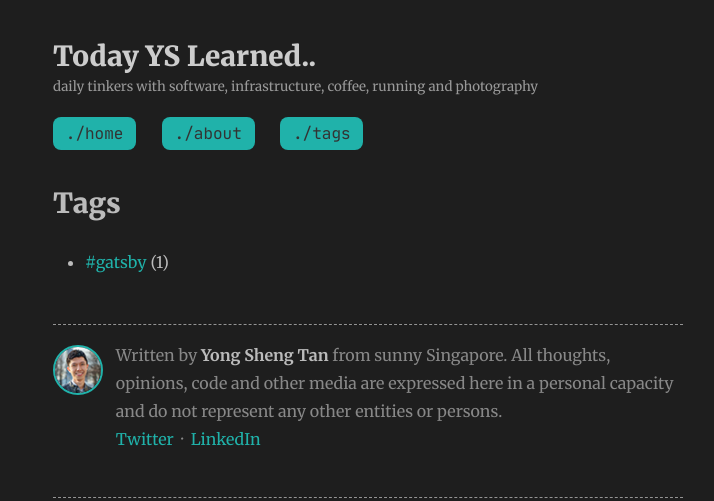
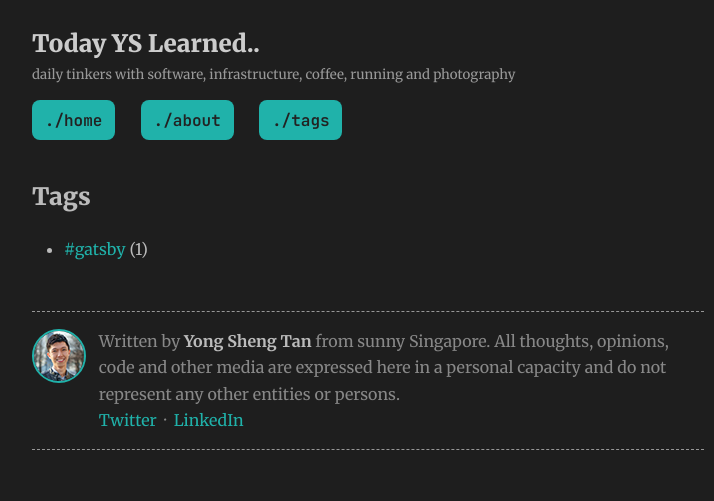
Before and after one commit to ystxn/blog, a Gatsby site: page /tags in a window 1280 px wide. Shown: the whole page, without its empty margins (272-986 px from the left). Built offline with nearby package versions, Linux system fonts and the light colour scheme; Gatsby itself is replaced by a stand-in of ours; some packages are replaced by stand-ins of ours.

Commit message:
Restructured typography

```diff
--- a/gatsby-browser.js
+++ b/gatsby-browser.js
@@ -1,5 +1,5 @@
 // custom typefaces
-import "typeface-montserrat"
 import "typeface-merriweather"
+import "typeface-jetbrains-mono"
 import "./src/assets/prism-custom.css"
 import "prismjs/plugins/line-numbers/prism-line-numbers.css"
--- a/gatsby-config.js
+++ b/gatsby-config.js
@@ -84,12 +84,6 @@ module.exports = {
       },
     },
     `gatsby-plugin-react-helmet`,
-    {
-      resolve: `gatsby-plugin-typography`,
-      options: {
-        pathToConfigModule: `src/utils/typography`,
-      },
-    },
     `gatsby-plugin-offline`,
   ],
 }
--- a/gatsby-node.js
+++ b/gatsby-node.js
@@ -61,7 +61,7 @@ exports.createPages = async ({ graphql, actions }) => {
 
   const tagTemplate = path.resolve("src/templates/tags.js")
   tags.filter((elem, pos, arr) => {
-    return arr.indexOf(elem) == pos
+    return arr.indexOf(elem) === pos
   }).forEach(tag => {
     createPage({
       path: `/tags/${tag.replace(/ /g, '-')}/`,
--- a/package.json
+++ b/package.json
@@ -15,7 +15,6 @@
     "gatsby-plugin-offline": "^3.0.32",
     "gatsby-plugin-react-helmet": "^3.1.21",
     "gatsby-plugin-sharp": "^2.4.3",
-    "gatsby-plugin-typography": "^2.3.21",
     "gatsby-remark-copy-linked-files": "^2.1.36",
     "gatsby-remark-images": "^3.1.42",
     "gatsby-remark-prismjs": "^3.3.30",
@@ -29,11 +28,10 @@
     "react-dom": "^16.12.0",
     "react-helmet": "^6.0.0-beta.2",
     "react-typography": "^0.16.19",
+    "typeface-jetbrains-mono": "^1.0.3",
     "typeface-merriweather": "0.0.72",
-    "typeface-montserrat": "0.0.75",
     "typescript": "^3.8.3",
-    "typography": "^0.16.19",
-    "typography-theme-wordpress-2016": "^0.16.19"
+    "typography": "^0.16.19"
   },
   "devDependencies": {
     "prettier": "^1.19.1"
--- a/src/assets/prism-custom.css
+++ b/src/assets/prism-custom.css
@@ -1,17 +1,8 @@
-@font-face {
-  font-family: 'JBM';
-  font-style: normal;
-  font-weight: 400;
-  src: url('fonts/JetBrainsMono-Regular.eot'); /* IE9 Compat Modes */
-  src: url('fonts/JetBrainsMono-Regular.eot?#iefix') format('embedded-opentype'), /* IE6-IE8 */
-       url('fonts/JetBrainsMono-Regular.woff2') format('woff2'), /* Super Modern Browsers */
-       url('fonts/JetBrainsMono-Regular.woff') format('woff'); /* Modern Browsers */
-}
 code[class*="language-"],
 pre[class*="language-"] {
   color: #ccc;
   background: none;
-  font-family: 'JBM', monospace;
+  font-family: 'JetBrains Mono', monospace;
   font-size: 1em;
   text-align: left;
   white-space: pre;
@@ -19,11 +10,9 @@ pre[class*="language-"] {
   word-break: normal;
   word-wrap: normal;
   line-height: 1.5;
-
   -moz-tab-size: 4;
   -o-tab-size: 4;
   tab-size: 4;
-
   -webkit-hyphens: none;
   -moz-hyphens: none;
   -ms-hyphens: none;
--- a/src/components/bio.js
+++ b/src/components/bio.js
@@ -39,7 +39,7 @@ const Bio = () => {
     width: "50px",
     height: "50px",
     borderRadius: "50%",
-    margin: "0.3em 0.8em 0.8em 0",
+    margin: "0.1em 0.8em 0.8em 0",
     border: "lightseagreen 2px solid"
   }
 
--- a/src/components/layout.css
+++ b/src/components/layout.css
@@ -1,5 +1,9 @@
 * { color: #bbbbbb }
-html { background-color: #1e1e1e }
+html {
+    background-color: #1e1e1e;
+    font-family: Merriweather, Georgia, serif;
+    line-height: 1.65
+}
 a {
     color: lightseagreen;
     text-decoration: none;
@@ -9,26 +13,46 @@ a:hover {
     color: lightskyblue;
     border-bottom: lightskyblue 1px dashed;
 }
-h2, h3 { margin-top: 0 }
-hr { margin: 1rem 0; border-top: rgba(230, 230, 230, 0.6) 1px dashed; }
-ul { margin-left: 2rem }
+h2, h3 { margin-top: 0; font-weight: 900 }
+h3 {
+    font-size: 1.4rem;
+    line-height: 1.1;
+    margin-bottom: 0;
+}
+p { padding: 0; margin: 0 0 0.5rem }
+hr {
+    margin: 1rem 0;
+    border: none;
+    border-top: rgba(230, 230, 230, 0.6) 1px dashed;
+}
+ul { margin: 0 0 0 2rem; padding: 0 }
+li { margin: 0.1rem 0 0.2rem 0 }
 @media only screen and (max-width: 480px) {
     nav.main-nav ol { margin-left: 0 }
 }
-nav.main-nav ol { list-style: none }
+div.envelope {
+    margin-left: auto;
+    margin-right: auto;
+    max-width: 42rem;
+    padding: 1rem 2.6rem;
+}
+div.envelope main {
+    margin-top: 2.5rem;
+}
+nav.main-nav ol { list-style: none; padding: 0 }
 nav.main-nav li { display: inline-block }
 nav.main-nav li a {
     background: lightseagreen;
-    padding: 0.4rem 0.8rem;
+    padding: 0.6rem 0.8rem;
     margin-right: 1.6rem;
     border-radius: 0.5rem;
 }
 .main-header a { color: #cccccc }
 .main-header a:hover { color: #dddddd; border: none }
 .main-header h2 { margin: 0  }
-.main-header h5 { color: #999999; font-weight: 400; margin: 0.5rem 0 0 0 }
-.main-nav { margin-top: 1.5rem }
-.main-nav li a { color: #333; font-family: 'JBM' }
+.main-header h5 { color: #999999; font-weight: 400; margin: 0 }
+.main-nav { margin-top: 1.2rem }
+.main-nav li a { color: #222; font-family: "JetBrains Mono", monospace; font-weight: 600 }
 .main-nav li a:hover { color: black; background: lightskyblue; border: none }
 footer { margin-top: 3rem }
-footer div p { color: #888 }
+footer div p { margin: 0; color: #888 }
--- a/src/components/layout.js
+++ b/src/components/layout.js
@@ -1,7 +1,6 @@
 import React from "react"
 import Bio from "../components/bio"
 import { Link } from "gatsby"
-import { rhythm } from "../utils/typography"
 import "./layout.css"
 
 const NavBar = () =>
@@ -22,14 +21,7 @@ const NavBar = () =>
 const SubTitle = ({subTitle}) => subTitle ? <h5>{subTitle}</h5> : ''
 
 const Layout = ({ title, subTitle, children }) =>
-  <div
-    style={{
-      marginLeft: `auto`,
-      marginRight: `auto`,
-      maxWidth: rhythm(24),
-      padding: `${rhythm(1.5)} ${rhythm(3 / 4)}`,
-    }}
-    >
+  <div className='envelope'>
     <header className='main-header'>
       <h2>
         <Link to={`/`}>{title}</Link>
--- a/src/utils/typography.js
+++ /dev/null
@@ -1,23 +0,0 @@
-import Typography from "typography"
-import Wordpress2016 from "typography-theme-wordpress-2016"
-
-Wordpress2016.overrideThemeStyles = () => {
-  return {
-    "a.gatsby-resp-image-link": {
-      boxShadow: `none`,
-    },
-  }
-}
-
-delete Wordpress2016.googleFonts
-
-const typography = new Typography(Wordpress2016)
-
-// Hot reload typography in development.
-if (process.env.NODE_ENV !== `production`) {
-  typography.injectStyles()
-}
-
-export default typography
-export const rhythm = typography.rhythm
-export const scale = typography.scale
```
Also changed, not shown: src/pages/index.js (+1 -6 lines), 1 other file. Lines whose indentation alone changed are shown as unchanged.
